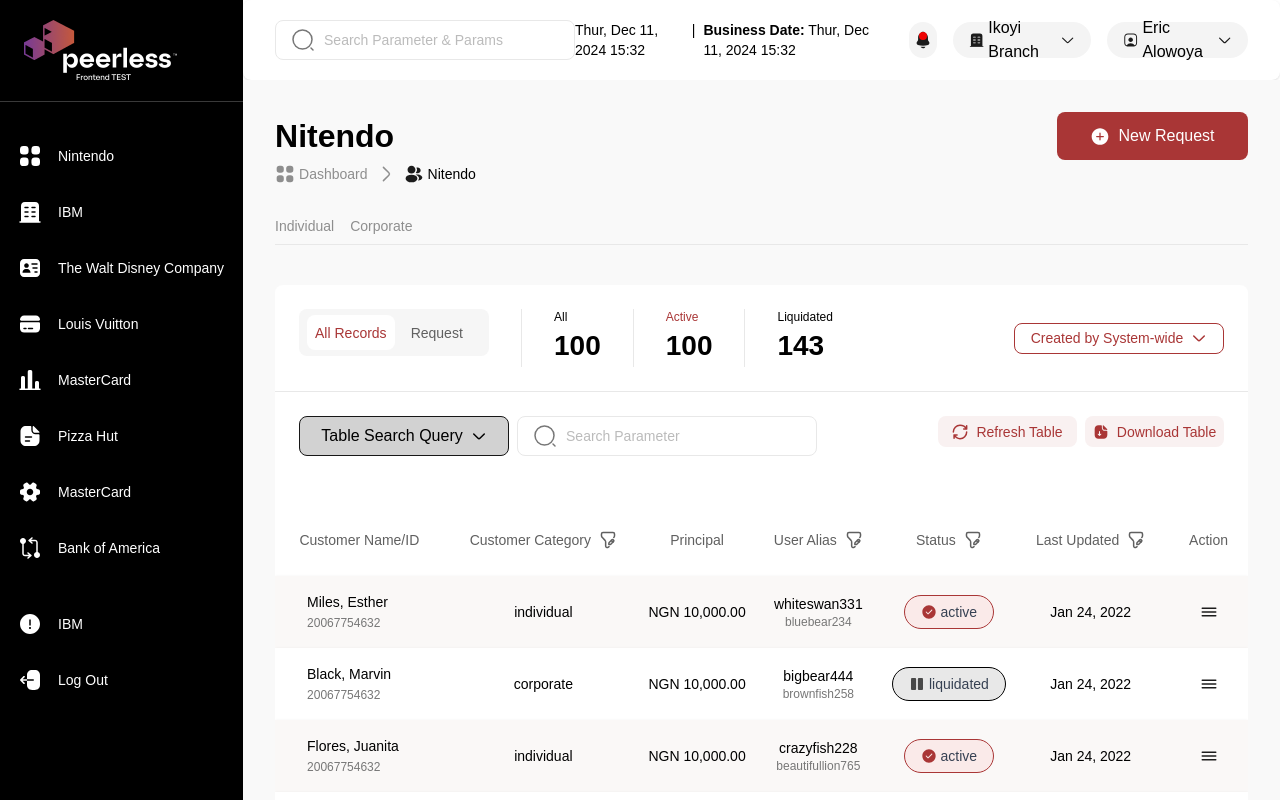
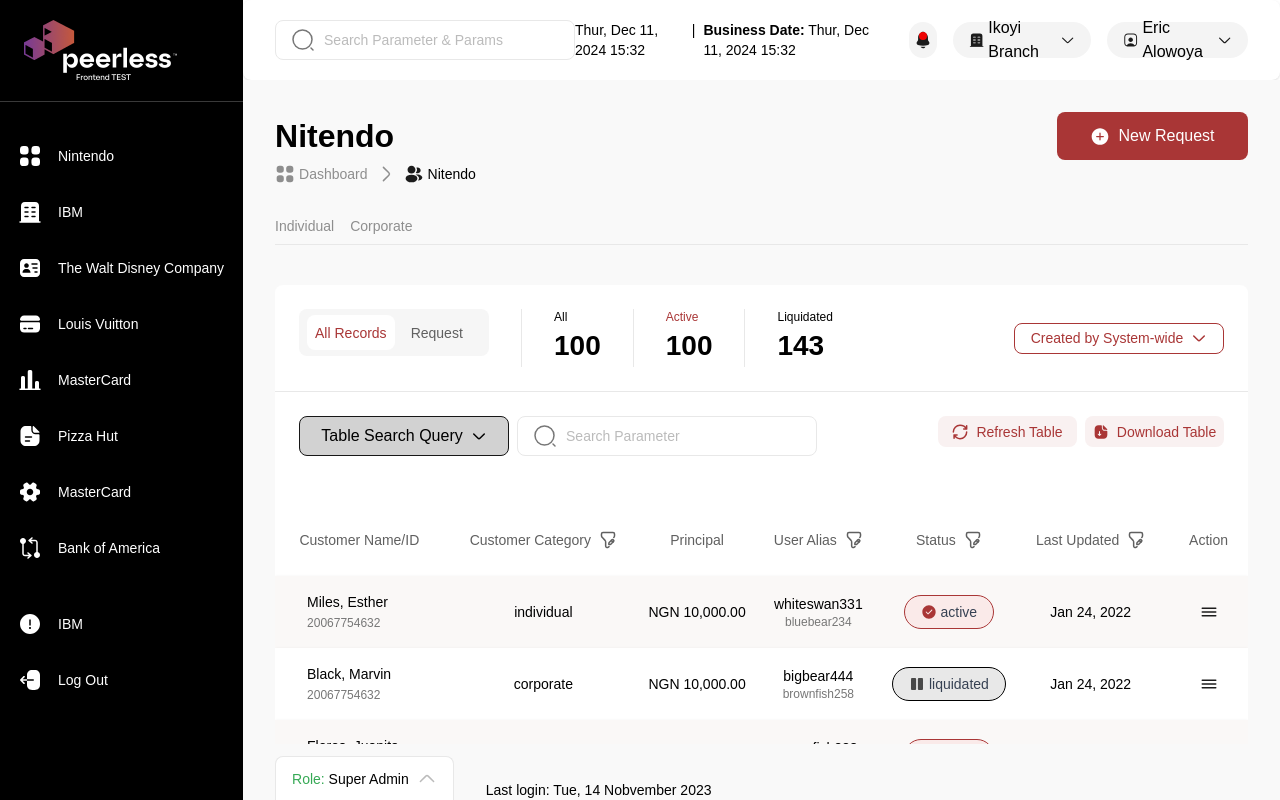
Before and after one commit to immanuellking/Assessment, a Next.js app: page /task-2 in a window 1280 px wide. Built offline with nearby package versions, Linux system fonts and the light colour scheme.

Commit message:
added the role status and last login fixed section

```diff
--- a/app/components/nitendo-dashboard.tsx
+++ b/app/components/nitendo-dashboard.tsx
@@ -251,6 +251,33 @@
             </div>
           </div>
         </div>
+
+        <div className="fixed bottom-0 flex items-end gap-x-8 bg-[#F9F9F9] h-[56px] w-full">
+          <div className="flex h-[44px] w-auto bg-white items-center gap-x-2 px-4 rounded-t-[8px] border border-[#E8E8E8] border-b-0">
+            <p className="text-black text-sm">
+              <span className="text-[#36A955]">Role:</span> Super Admin
+            </p>
+            <svg
+              width="20"
+              height="20"
+              viewBox="0 0 20 20"
+              fill="none"
+              xmlns="http://www.w3.org/2000/svg"
+            >
+              <path
+                d="M16.6001 12.5414L11.1668 7.10808C10.5251 6.46641 9.47515 6.46641 8.83348 7.10808L3.40015 12.5414"
+                stroke="#BBBBBB"
+                strokeWidth="1.5"
+                strokeMiterlimit="10"
+                strokeLinecap="round"
+                strokeLinejoin="round"
+              />
+            </svg>
+          </div>
+          <div className="flex items-center ">
+            <p className="text-black text-sm">Last login: Tue, 14 Nobvember 2023</p>
+          </div>
+        </div>
       </main>
     );
 }
```
